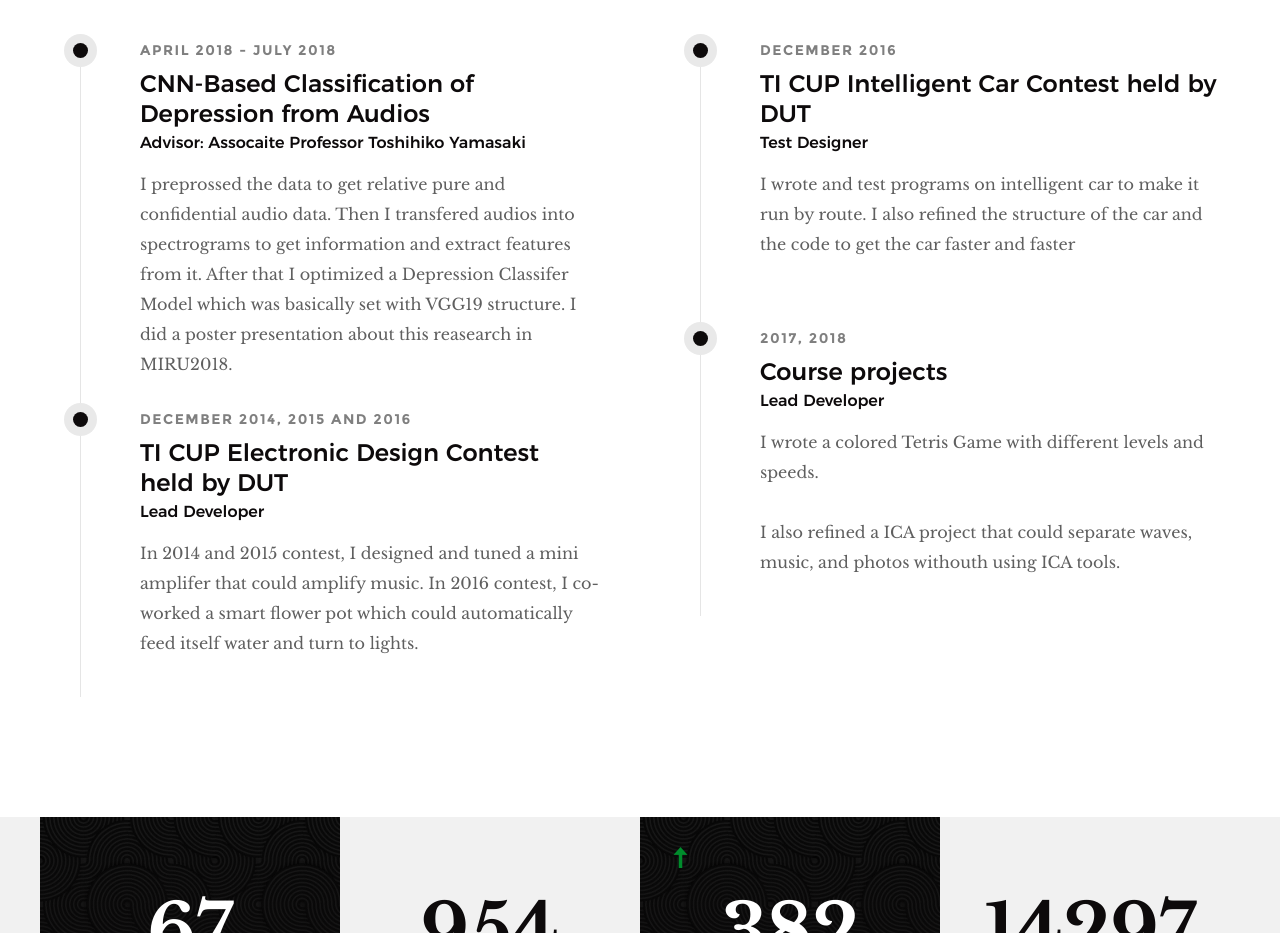
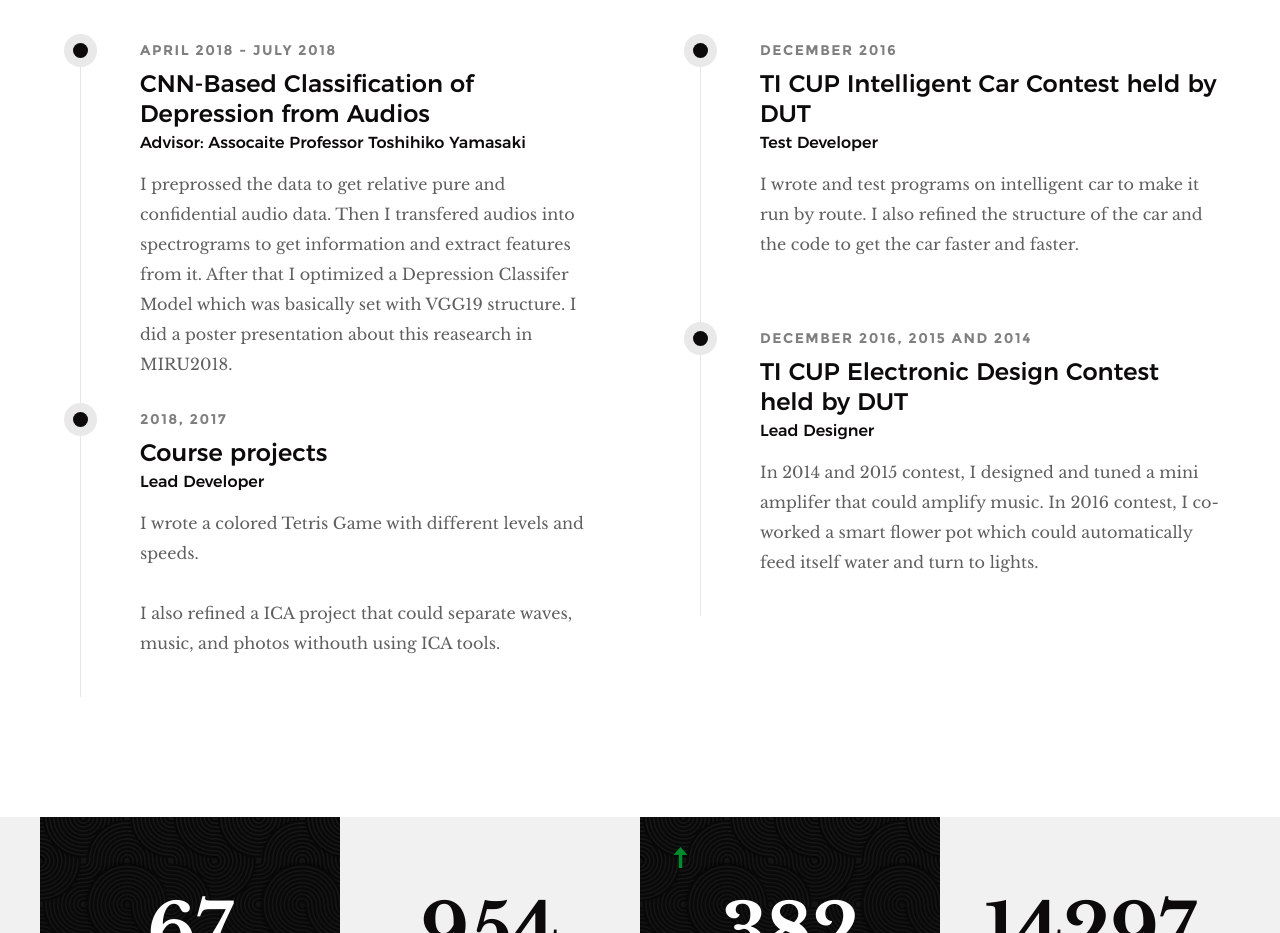
Before and after one commit to lingchensanwen/IntroPage, a plain HTML site: page index.html in a window 1280 px wide. Shown: the part 2360-3293 px from the top of the page. Drawn offline with Linux system fonts and the light colour scheme.

Commit message:
Add files via upload

```diff
--- a/index.html
+++ b/index.html
@@ -225,20 +225,17 @@
 		     <div class="timeline__block">
                         <div class="timeline__bullet"></div>
                         <div class="timeline__header">
-                            <p class="timeline__timeframe">December 2014, 2015 and 2016</p>
-                            <h3>TI CUP Electronic Design Contest held by DUT</h3>
+                            <p class="timeline__timeframe">2018, 2017</p>
+                            <h3>Course projects</h3>
                             <h5>Lead Developer</h5>
                         </div>
                         <div class="timeline__desc">
-                          <p>In 2014 and 2015 contest, I designed and tuned a mini amplifer that could
-			    amplify music. In 2016 contest, I co-worked a smart flower pot which could
-			  automatically feed itself water and turn to lights.</p>
+                          <p>I wrote a colored Tetris Game with different levels and speeds.</p>
+			  <p>I also refined a ICA project that could separate waves, music, and photos withouth using ICA tools.</p>
                         </div>
 		     </div> <!-- end timeline__block -->
-
-                </div> <!-- end timeline -->
+		     </div><!-- end timeline -->
             </div> <!-- end left -->
-
 		<div class="col-six tab-full right">
 		      <div class="timeline">
 
@@ -247,26 +244,30 @@
                         <div class="timeline__header">
                             <p class="timeline__timeframe">December 2016</p>
                             <h3>TI CUP Intelligent Car Contest held by DUT</h3>
-                            <h5>Test Designer</h5>
+                            <h5>Test Developer</h5>
                         </div>
                         <div class="timeline__desc">
                           <p>I wrote and test programs on intelligent car to make it run by route.
-			  I also refined the structure of the car and the code to get the car faster and faster</p>
+			  I also refined the structure of the car and the code to get the car faster and faster.
+			    </p>
                         </div>
                     </div> <!-- end timeline__block -->
 
                     <div class="timeline__block">
                         <div class="timeline__bullet"></div>
                         <div class="timeline__header">
-                            <p class="timeline__timeframe">2017, 2018</p>
-                            <h3>Course projects</h3>
-                            <h5>Lead Developer</h5>
+                            <p class="timeline__timeframe">December 2016, 2015 and 2014</p>
+                            <h3>TI CUP Electronic Design Contest held by DUT</h3>
+                            <h5>Lead Designer</h5>
                         </div>
                         <div class="timeline__desc">
-                          <p>I wrote a colored Tetris Game with different levels and speeds.</p>
-			  <p>I also refined a ICA project that could separate waves, music, and photos withouth using ICA tools.</p>
+                          <p>In 2014 and 2015 contest, I designed and tuned a mini amplifer that could
+			    amplify music. In 2016 contest, I co-worked a smart flower pot which could
+			  automatically feed itself water and turn to lights.</p>
+
                         </div>
                     </div> <!-- end timeline__block -->
+
 
                 </div> <!-- end timeline -->
             </div> <!-- end right -->
```
Lines whose indentation alone changed are shown as unchanged.
